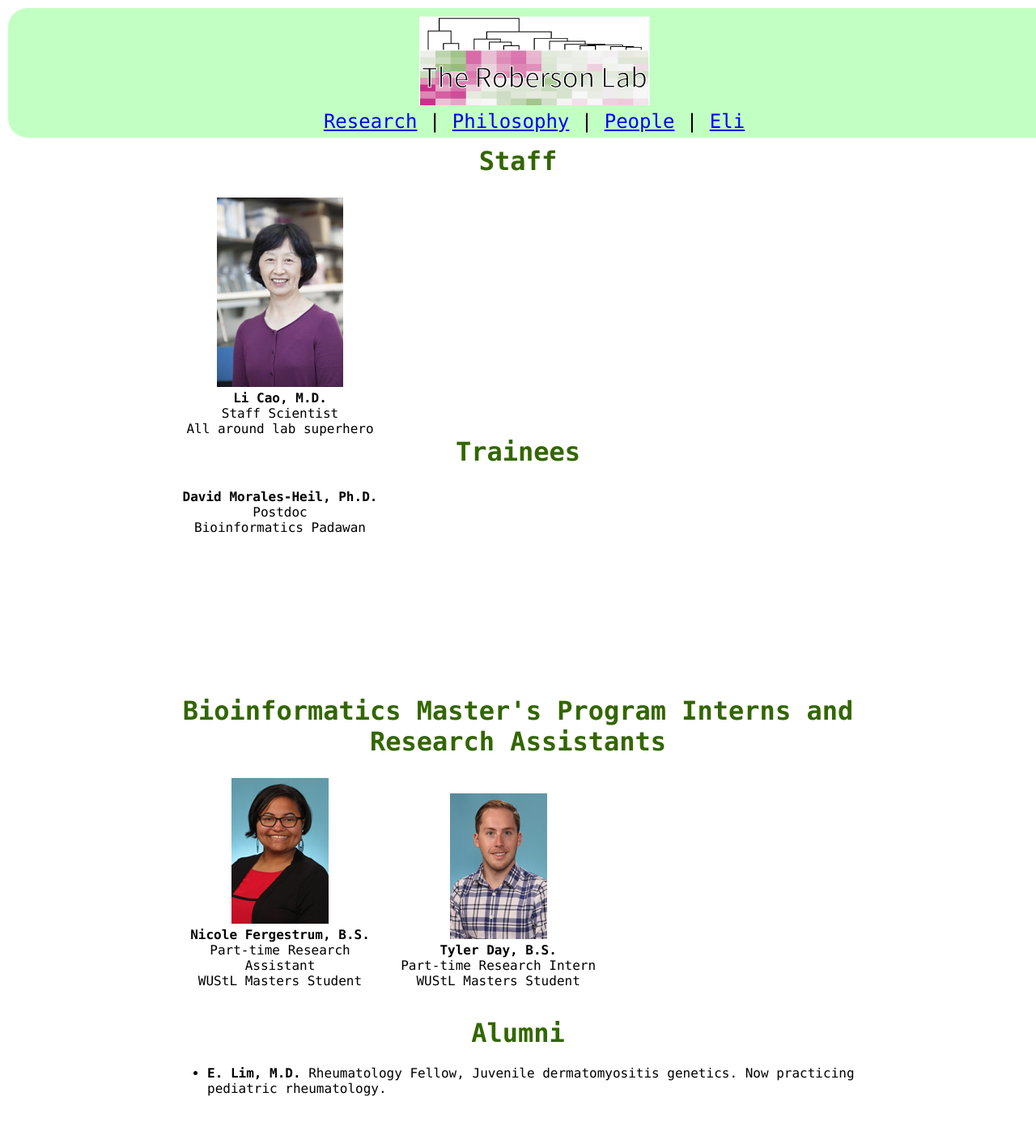
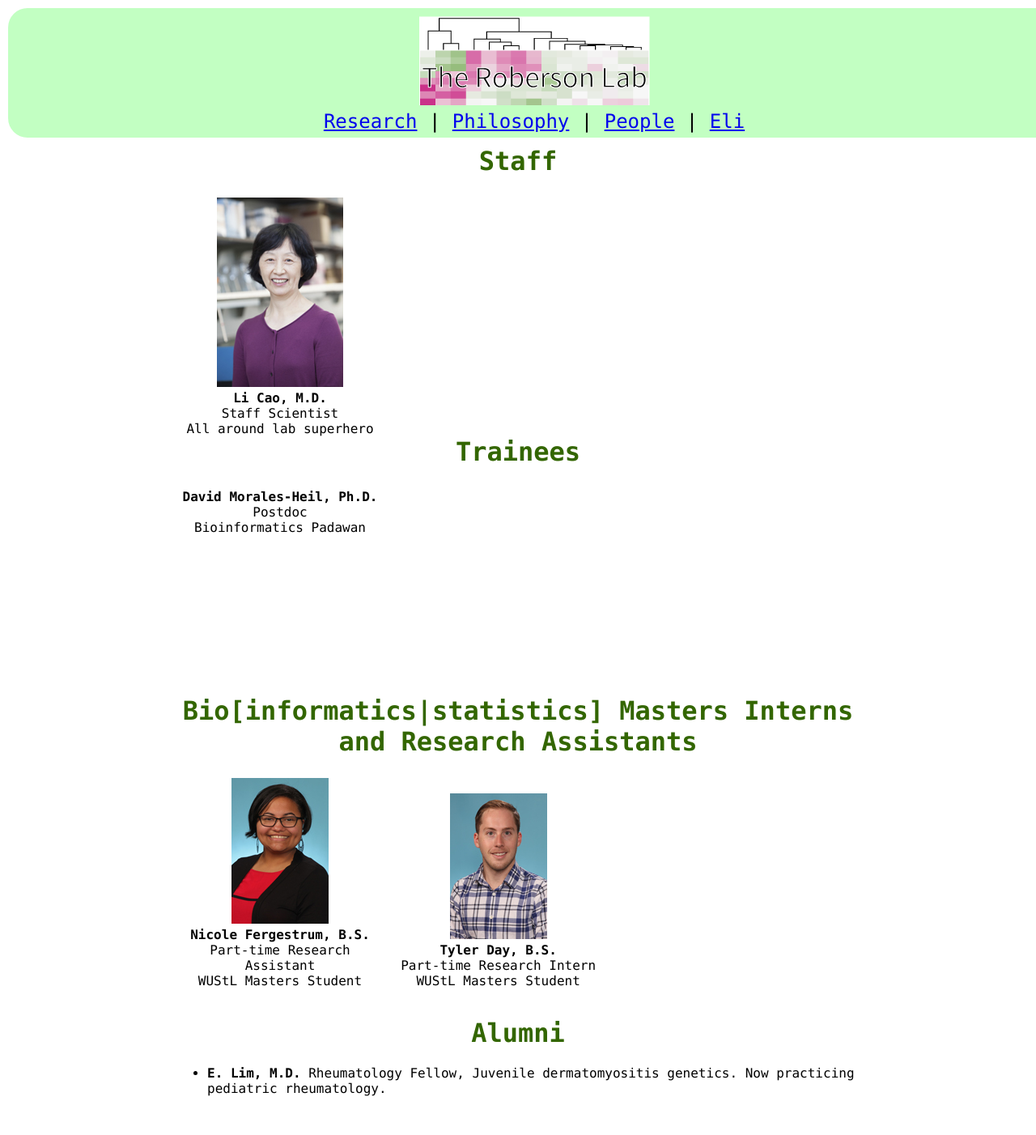
Before and after one commit to RobersonLab/RobersonLab.github.io, a Jekyll site: the page built from people.md, in a window 1280 px wide. Shown: the whole page at 81% size. Built offline with Jekyll 4.4.1, drawn with Linux system fonts in a browser that asks for light colours.

Commit message:
Didn't like that new heading

```diff
--- a/people.md
+++ b/people.md
@@ -19,7 +19,7 @@ Postdoc<br>
 Bioinformatics Padawan
 </div>
 
-<h1 id="h1nopad" class="center">Bioinformatics Master's Program Interns and Research Assistants</h1>
+<h1 id="h1nopad" class="center">Bio[informatics|statistics] Masters Interns and Research Assistants</h1>
 <div id="people">
 <img src="images/people/nicole_small.jpg" alt="lab members pic" width="120px" height="180px"><br>
 <span class="reverse"> <strong>.S.B ,murtsegreF elociN</strong> </span><br>
```
